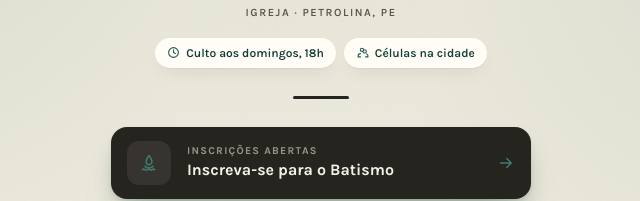
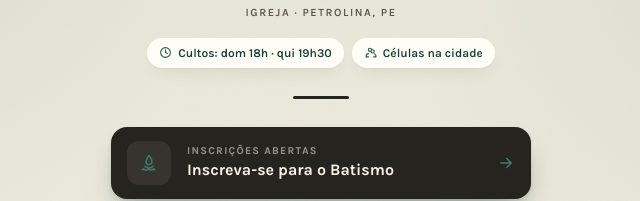
Before and after one commit to israelxx/bioalcancepetrolina, a website: page index.html in a window 1280 px wide. Shown: the part 244-445 px from the top of the page, 319-959 px from the left. Drawn offline with nearby package versions, Linux system fonts and the light colour scheme.

Commit message:
Adiciona horário de culto de quinta-feira na bio
Co-Authored-By: Claude Sonnet 5 <noreply@anthropic.com>

```diff
--- a/index.html
+++ b/index.html
@@ -161,7 +161,7 @@
             <circle cx="12" cy="12" r="9" stroke="currentColor" stroke-width="2" />
             <path d="M12 7v5l3.5 2" stroke="currentColor" stroke-width="2" stroke-linecap="round" stroke-linejoin="round" />
           </svg>
-          Culto aos domingos, 18h
+          Cultos: dom 18h &middot; qui 19h30
         </span>
         <span
           class="inline-flex items-center gap-1.5 px-3 py-1.5 rounded-full text-[12px] font-semibold shadow-soft"
```
